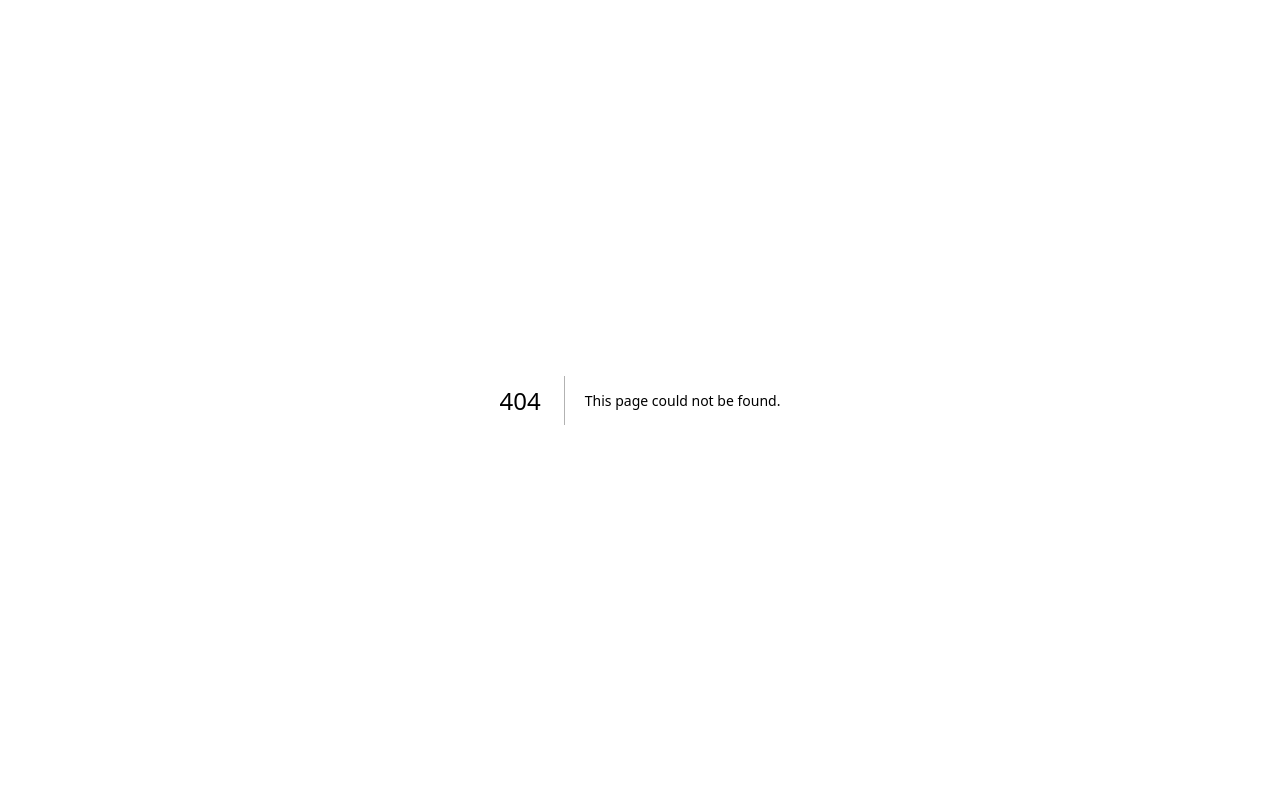
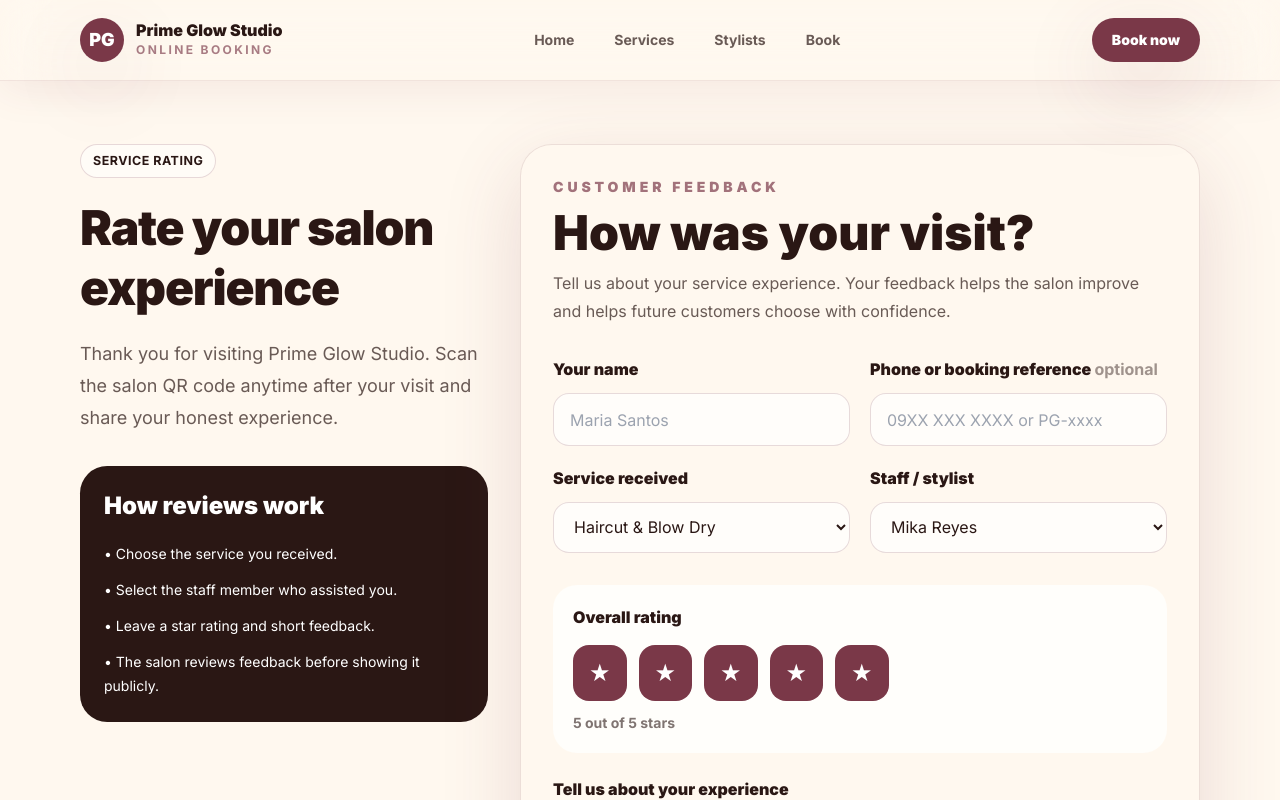
Before and after one commit to tan15hacks/Saas-Salon-Barber-Booking-System, a Next.js app: page /review in a window 1280 px wide. Before the commit this address had no page. Shown: the top 800 px of the page. Built offline with nearby package versions, Linux system fonts and the light colour scheme.

Commit message:
Add public review page

```diff
--- /dev/null
+++ b/app/review/page.tsx
@@ -0,0 +1,34 @@
+import { ReviewForm } from "@/components/reviews/ReviewForm";
+import { Footer } from "@/components/site/Footer";
+import { Navbar } from "@/components/site/Navbar";
+import { salon } from "@/lib/data";
+
+export default function ReviewPage() {
+  return (
+    <main className="min-h-screen bg-cream text-espresso">
+      <Navbar />
+      <section className="py-12 md:py-16">
+        <div className="salon-container grid gap-8 lg:grid-cols-[0.75fr_1.25fr] lg:items-start">
+          <div>
+            <span className="badge">Service rating</span>
+            <h1 className="mt-5 text-5xl font-black leading-tight tracking-tight">Rate your salon experience</h1>
+            <p className="mt-5 text-lg leading-8 text-espresso/70">
+              Thank you for visiting {salon.name}. Scan the salon QR code anytime after your visit and share your honest experience.
+            </p>
+            <div className="mt-8 rounded-[1.7rem] bg-espresso p-6 text-white">
+              <h2 className="text-2xl font-black">How reviews work</h2>
+              <ul className="mt-5 space-y-3 text-sm leading-6 text-white/72">
+                <li>• Choose the service you received.</li>
+                <li>• Select the staff member who assisted you.</li>
+                <li>• Leave a star rating and short feedback.</li>
+                <li>• The salon reviews feedback before showing it publicly.</li>
+              </ul>
+            </div>
+          </div>
+          <ReviewForm />
+        </div>
+      </section>
+      <Footer />
+    </main>
+  );
+}
```
